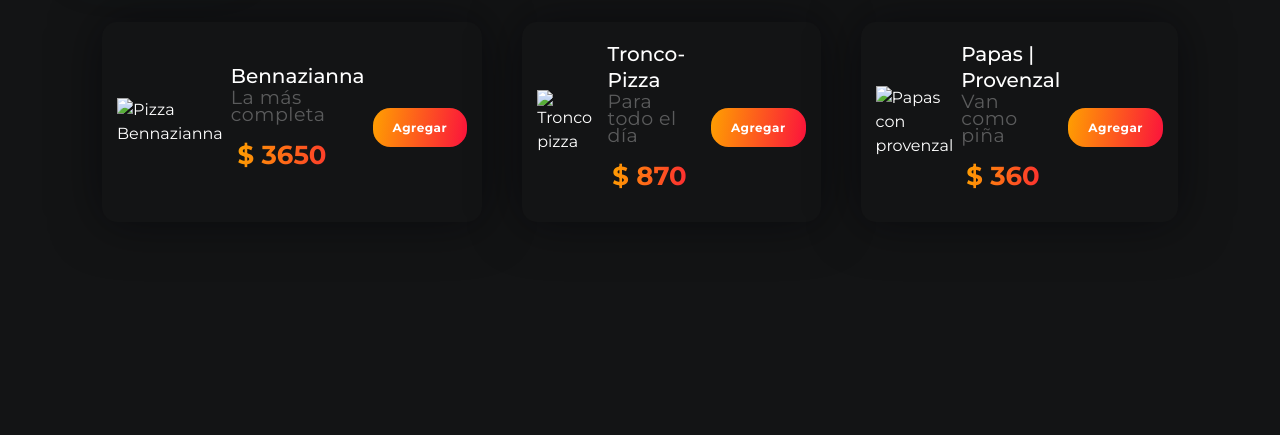
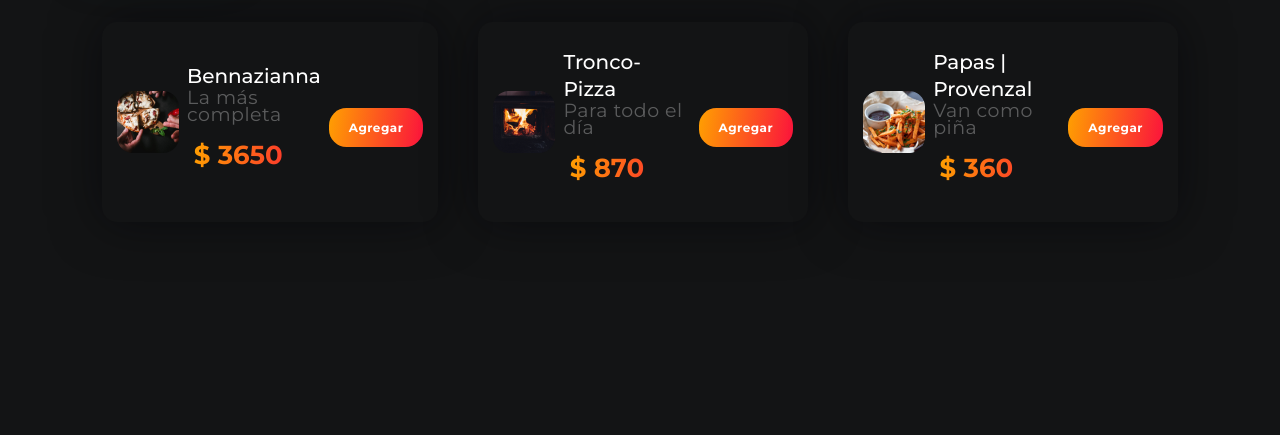
Before and after one commit to MarcosRiart/Nucba-zzapi, a plain HTML site: page index.html in a window 1280 px wide. Shown: the part 365-800 px from the top of the page. Drawn offline with nearby package versions, Linux system fonts and the light colour scheme.

Commit message:
agrego img

```diff
--- a/index.html
+++ b/index.html
@@ -86,7 +86,7 @@
 
           <div class="recomendacion-card">
               <div class="recomendacion-img">
-                  <img src="./images/Bennazianna.png" alt="Pizza Bennazianna">
+                  <img src="./images/photo1.png" alt="Pizza Bennazianna">
               </div>
               <div class="recomendacion-info">
                   <h2>Bennazianna</h2>
@@ -98,7 +98,7 @@
 
           <div class="recomendacion-card">
               <div class="recomendacion-img">
-                  <img src="./images/tronco-pizza.png" alt="Tronco pizza">
+                  <img src="./images/photo2.png" alt="Tronco pizza">
               </div>
               <div class="recomendacion-info">
                   <h2>Tronco-Pizza</h2>
@@ -110,7 +110,7 @@
 
           <div class="recomendacion-card">
               <div class="recomendacion-img">
-                  <img src="./images/Papas-provenzal.png" alt="Papas con provenzal">
+                  <img src="./images/photo3.png" alt="Papas con provenzal">
               </div>
               <div class="recomendacion-info">
                   <h2>Papas | Provenzal</h2>
```
Also changed, not shown: images/photo1.png (added), images/photo2.png (added), images/photo3.png (added).
